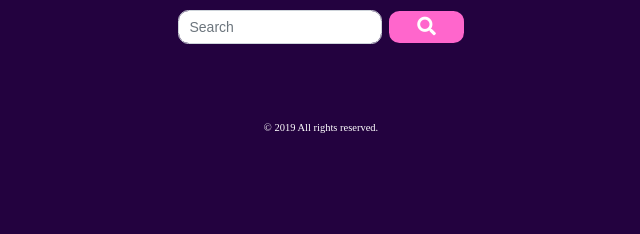
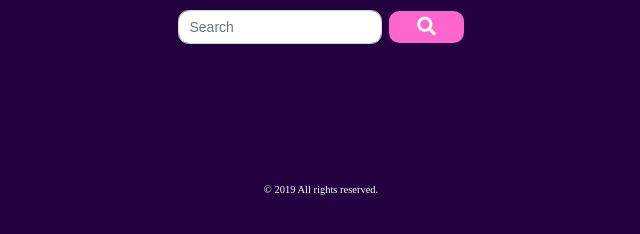
Before and after one commit to mousaayoubi/tracklicious, a plain HTML site: page public/index.html in a window 1280 px wide. Shown: the part 238-472 px from the top of the page, without its empty margins (319-959 px from the left). Drawn offline with Linux system fonts and the light colour scheme; a web font is replaced by a local one.

Commit message:
Add background color to body tag

```diff
--- a/public/resources/css/style.css
+++ b/public/resources/css/style.css
@@ -26,6 +26,7 @@ html {
 }
 
 body {
+    background-color: rgb(35, 2, 63);
     font-family: Arial, sans-serif;
     height: 100%;
 }
@@ -33,7 +34,6 @@ body {
 /* LANDING */
 
 .container-fluid {
-    background-color: rgb(35, 2, 63);
     text-align: center;
     height: 100%;
     padding-top: 10%;
@@ -81,5 +81,6 @@ footer {
     text-align: center;
     font-family: "Work Sans";
     font-size: 0.75rem;
-    padding-top: 5%;
+    padding-top: 10%;
+    margin-bottom: 10%;
 }
```
Also changed, not shown: 1 other file.
